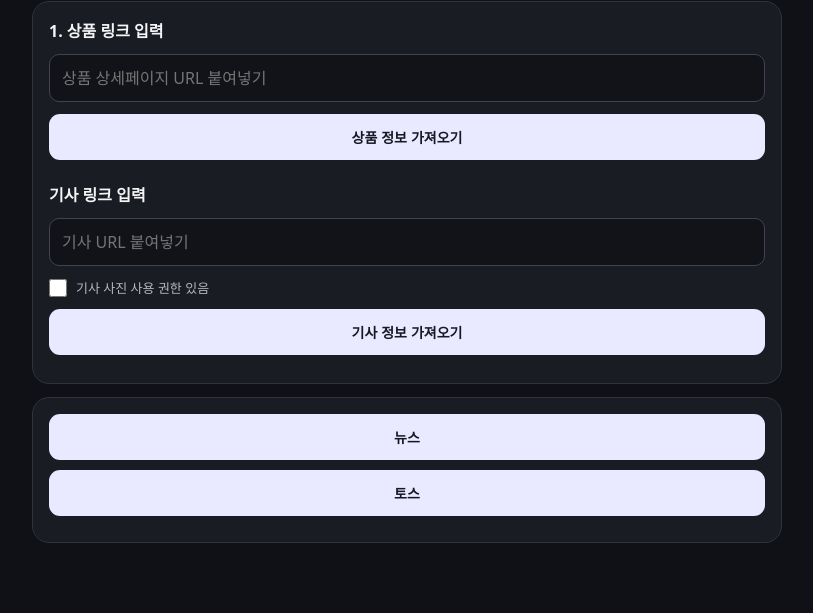
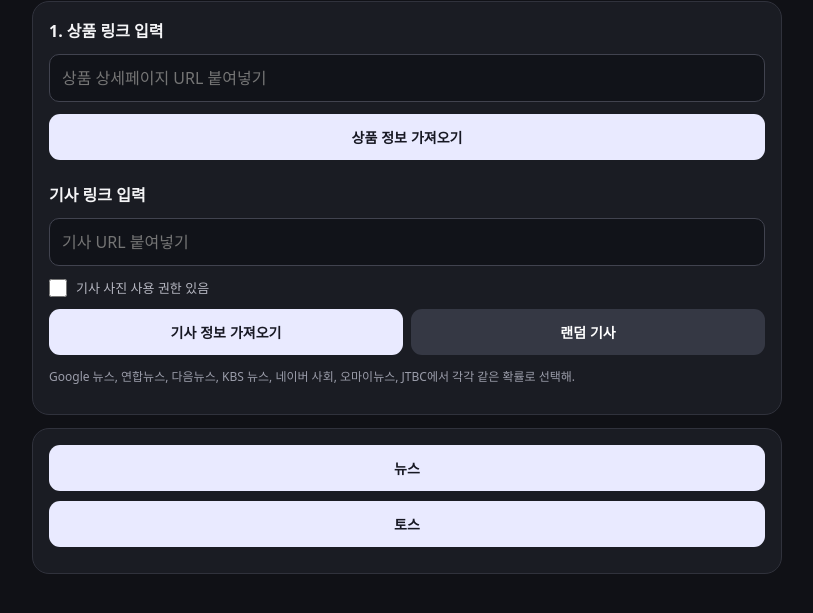
Before and after one commit to dojiijjj/threads-ai-automation, a website: page public/index.html in a window 1280 px wide. Shown: the part 73-686 px from the top of the page, without its empty margins (233-1046 px from the left). Drawn offline with Linux system fonts and the light colour scheme; no server answers.

Commit message:
Add random article button to UI

```diff
--- a/public/index.html
+++ b/public/index.html
@@ -54,7 +54,7 @@ button:disabled{opacity:.5;cursor:wait}
 @media(max-width:520px){.tossDesktopViewport{height:620px}.embedFrame{height:620px}}
 
 </style>
-<script src="/app.js?v=20" defer></script>
+<script src="/app.js?v=21" defer></script>
 <script>
 if ("serviceWorker" in navigator) {
   window.addEventListener("load", () => navigator.serviceWorker.register("/sw.js").catch(() => {}));
@@ -71,7 +71,8 @@ if ("serviceWorker" in navigator) {
 <h2 style="margin-top:22px">기사 링크 입력</h2>
 <input id="articleUrl" type="url" placeholder="기사 URL 붙여넣기">
 <label class="checkLine"><input id="articleImagesAuthorized" type="checkbox"><span>기사 사진 사용 권한 있음</span></label>
-<div class="actions"><button id="fetchArticle">기사 정보 가져오기</button></div>
+<div class="actions"><button id="fetchArticle">기사 정보 가져오기</button><button id="randomArticle" class="secondary">랜덤 기사</button></div>
+<p class="muted">Google 뉴스, 연합뉴스, 다음뉴스, KBS 뉴스, 네이버 사회, 오마이뉴스, JTBC에서 각각 같은 확률로 선택해.</p>
 <div id="message" role="status"></div>
 </div>
 
```
